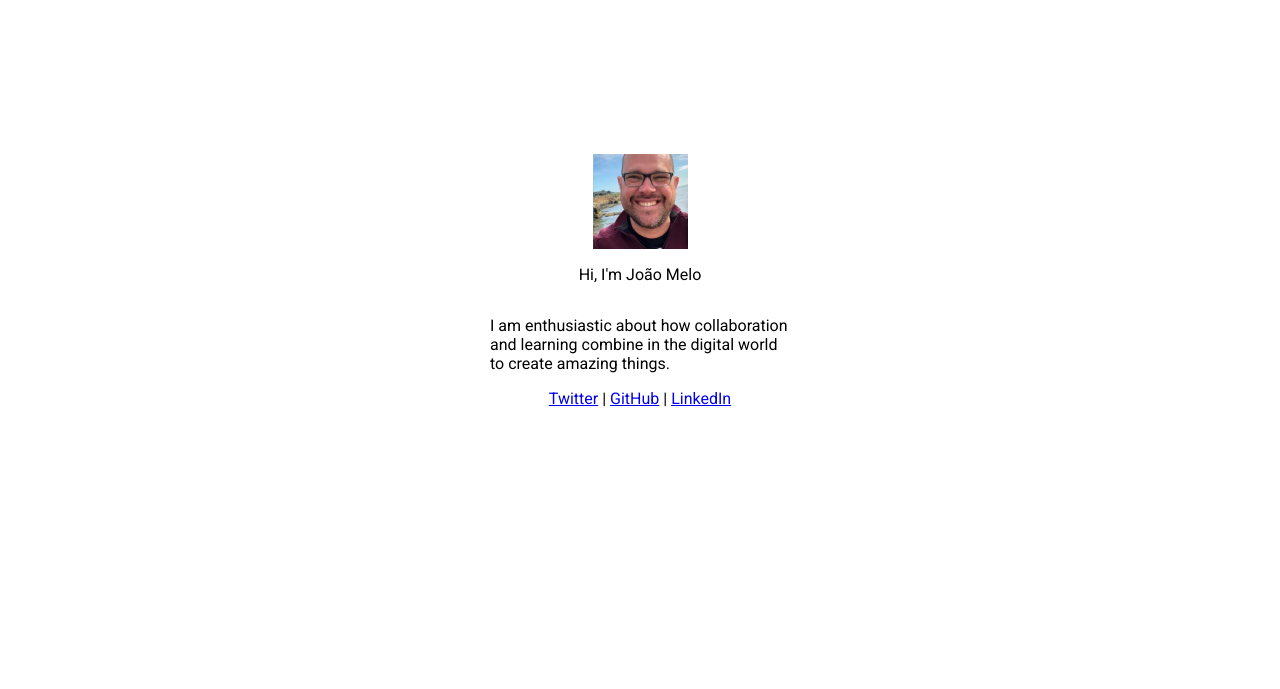
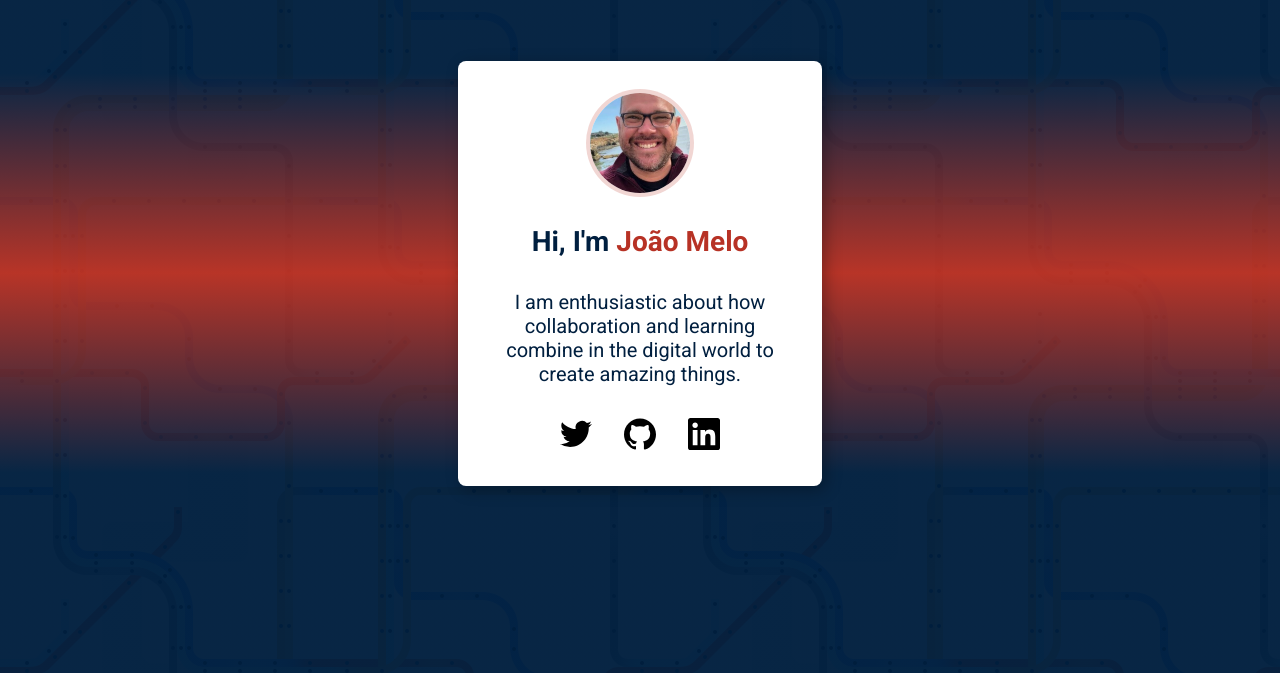
Before and after one commit to joaomelo/profile, a plain HTML site: page site/index.html in a window 1280 px wide. Shown: the part 127-816 px from the top of the page. Drawn offline with Linux system fonts and the light colour scheme.

Commit message:
feat: card with social icons

```diff
--- a/site/index.html
+++ b/site/index.html
@@ -5,43 +5,28 @@
   <meta charset="utf-8" />
   <meta name="viewport" content="width=device-width, initial-scale=1, shrink-to-fit=no" />
   <link rel="shortcut icon" type="image/x-icon" href="favicon.ico" />
+  <link rel="stylesheet" href="styles.css" />
   <link rel="preconnect" href="https://fonts.gstatic.com">
-  <link rel="stylesheet" href="https://fonts.googleapis.com/css?family=Roboto:300,400,500,700&display=swap" />
+  <link rel="stylesheet" href="https://fonts.googleapis.com/css?family=Roboto:400,700&display=swap" />
   <title>joão melo</title>
-  <style>
-    html {
-      font-family: 'Roboto';
-    }
-    .flex-center {
-      display: flex;
-      justify-content: center;
-      align-items: center;
-    }
-    .container {
-      min-height: 100vh;
-    }
-    .card {
-      max-width: 300px;
-      flex-direction: column;
-    }
-  </style>
 </head>
 
 <body>
-  <div class="container flex-center">
-    <div class="card flex-center">
+  <div class="container">
+    <div class="card">
       <img
         src="photo.jpg"
         alt="joão melo"
-        width="95"
-        height="95"
+        width="100"
+        height="100"
+        class="photo"
       >
-      <p>Hi, I'm João Melo</p>
-      <p>I am enthusiastic about how collaboration and learning combine in the digital world to create amazing things.</p>
-      <div>
-        <a href="https://twitter.com/joaomeloplus" target="_blank">Twitter</a> |
-        <a href="https://github.com/joaomelo" target="_blank">GitHub</a> |
-        <a href="https://www.linkedin.com/in/joaomelo81/?locale=en_US" target="_blank">LinkedIn</a>
+      <h1>Hi, I'm <span class="name">João Melo</span></h1>
+      <h2>I am enthusiastic about how collaboration and learning combine in the digital world to create amazing things.</h2>
+      <div class="social-links">
+        <a href="https://twitter.com/joaomeloplus" target="_blank"><img src="social-twitter.svg" class="social-link"></a>
+        <a href="https://github.com/joaomelo" target="_blank"><img src="social-github.svg" class="social-link"></a>
+        <a href="https://www.linkedin.com/in/joaomelo81/?locale=en_US" target="_blank"><img src="social-linkedin.svg" class="social-link"></a>
       </div>
     </div>
   </div>
--- /dev/null
+++ b/site/styles.css
@@ -0,0 +1,92 @@
+:root {
+  --primary: 0, 31, 63;
+  --accent: 183, 50, 37;
+}
+
+html, body, p, h1, h2 {
+  padding: 0;
+  margin: 0;
+}
+
+body {
+  font-family: 'Roboto';
+  color: rgb(var(--primary));
+}
+
+.container {
+  display: flex;
+  justify-content: center;
+  align-items: center;
+  position: relative;
+  height: 100vh;
+  width: 100%;
+  background-image: url(./bg.png);
+}
+
+.container::before {
+  content: '';
+  background: linear-gradient(
+    0,
+    rgba(var(--primary),0.97) 25%,
+    rgba(var(--accent),0.99) 50%,
+    rgba(var(--primary),0.97) 75%);
+  position: absolute;
+  top: 0px;
+  left: 0px;
+  bottom: 0px;
+  right: 0px;
+}
+
+.card {
+  position: relative;
+  max-width: 300px;
+  display: flex;
+  flex-direction: column;
+  justify-content: center;
+  align-items: center;
+  padding: 32px;
+  margin: 8px;
+  gap: 32px;
+  border-radius: 8px;
+  background-color: white;
+  box-shadow: 4px 4px 16px 0 rgba(0,0,0,0.3);
+}
+
+.photo {
+  border-radius: 50%;
+  box-shadow: 0px 0px 0px 4px rgba(var(--accent),0.2);
+}
+
+h1, h2 {
+  text-align: center;
+}
+
+h1 {
+  font-size: 1.75rem;
+  font-weight: 700;
+}
+
+h2 {
+  font-size: 1.25rem;
+  font-weight: 400;
+}
+
+.name {
+  color: rgb(var(--accent));
+}
+
+.social-links{
+  display: flex;
+  justify-content: center;
+  gap: 2rem;
+  width: 100%;
+}
+
+.social-link {
+  width: 2rem;
+  fill: rgb(var(--accent));
+}
+/* a {
+  color: rgb(var(--accent));
+  text-decoration: none;
+} */
```
Also changed, not shown: site/bg.png (added), site/social-github.svg (added), site/social-linkedin.svg (added), site/social-twitter.svg (added).
